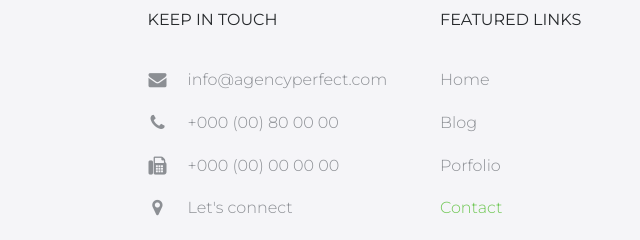
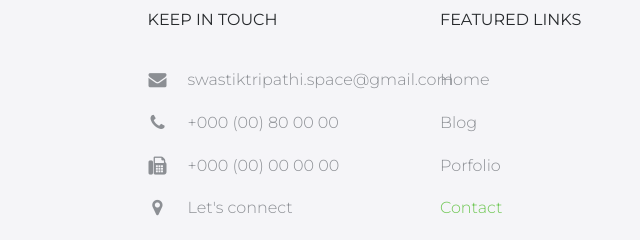
Before and after one commit to SwastikTripathi/portfolio, a plain HTML site: page Agency Perfect Free Website Template - Free-CSS.com/html-freebie-agency-perfect-master/contact.html in a window 1280 px wide. Shown: the part 1667-1907 px from the top of the page, 605-1245 px from the left. Drawn offline with nearby package versions, Linux system fonts and the light colour scheme; some packages are replaced by stand-ins of ours; no server answers.

Commit message:
Update contact.html

```diff
--- a/Agency Perfect Free Website Template - Free-CSS.com/html-freebie-agency-perfect-master/contact.html
+++ b/Agency Perfect Free Website Template - Free-CSS.com/html-freebie-agency-perfect-master/contact.html
@@ -169,7 +169,7 @@
                 <div class="col-lg-offset-4 col-md-3 col-sm-4 col-md-offset-2 col-sm-offset-0 col-xs-6 ">
                     <h3>Keep in touch</h3>
                     <ul class="list-unstyled contact-links">
-                        <li><i class="fa fa-envelope" aria-hidden="true"></i><a href="mailto:swastiktripathi.space@gmail.com">info@agencyperfect.com</a></li>
+                        <li><i class="fa fa-envelope" aria-hidden="true"></i><a href="mailto:swastiktripathi.space@gmail.com">swastiktripathi.space@gmail.com</a></li>
                         <li><i class="fa fa-phone" aria-hidden="true"></i><a href="<!-- tel:+37400800000 -->">+000 (00) 80 00 00 </a></li>
                         <li><i class="fa fa-fax" aria-hidden="true"></i><a href="<!-- +37400900000 -->">+000 (00) 00 00 00</a></li>
                         <li><i class="fa fa-map-marker" aria-hidden="true"></i><p>Let's connect</p></li>
```
